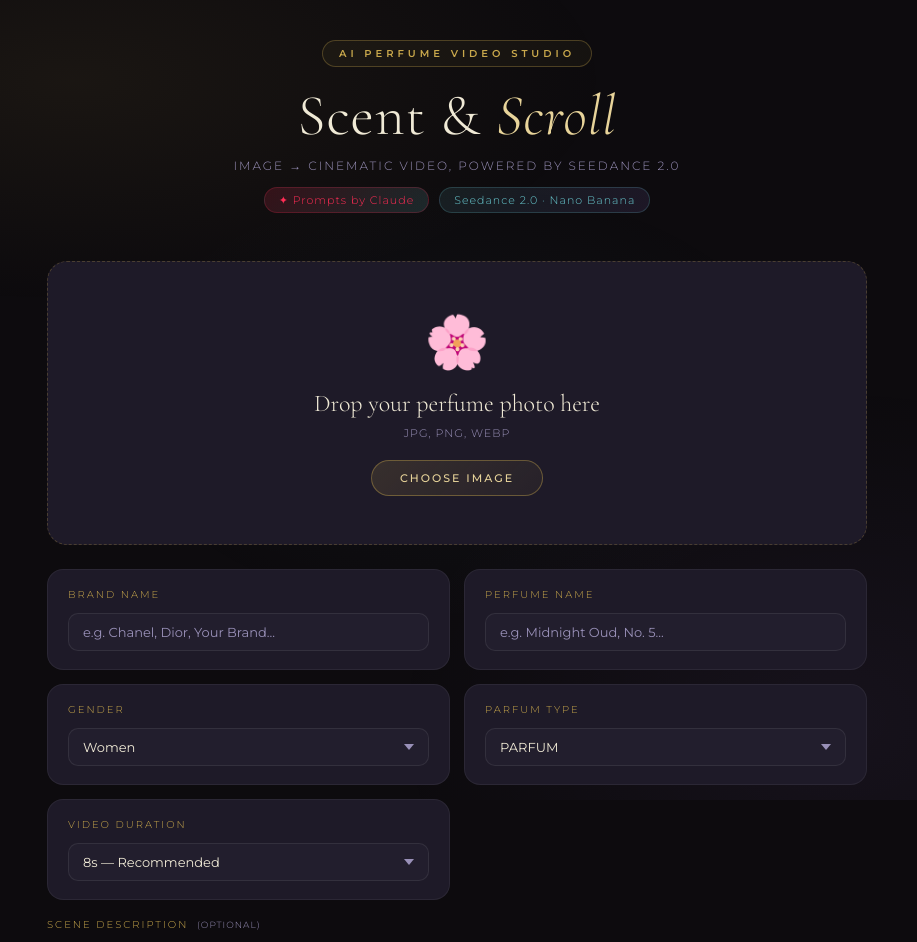
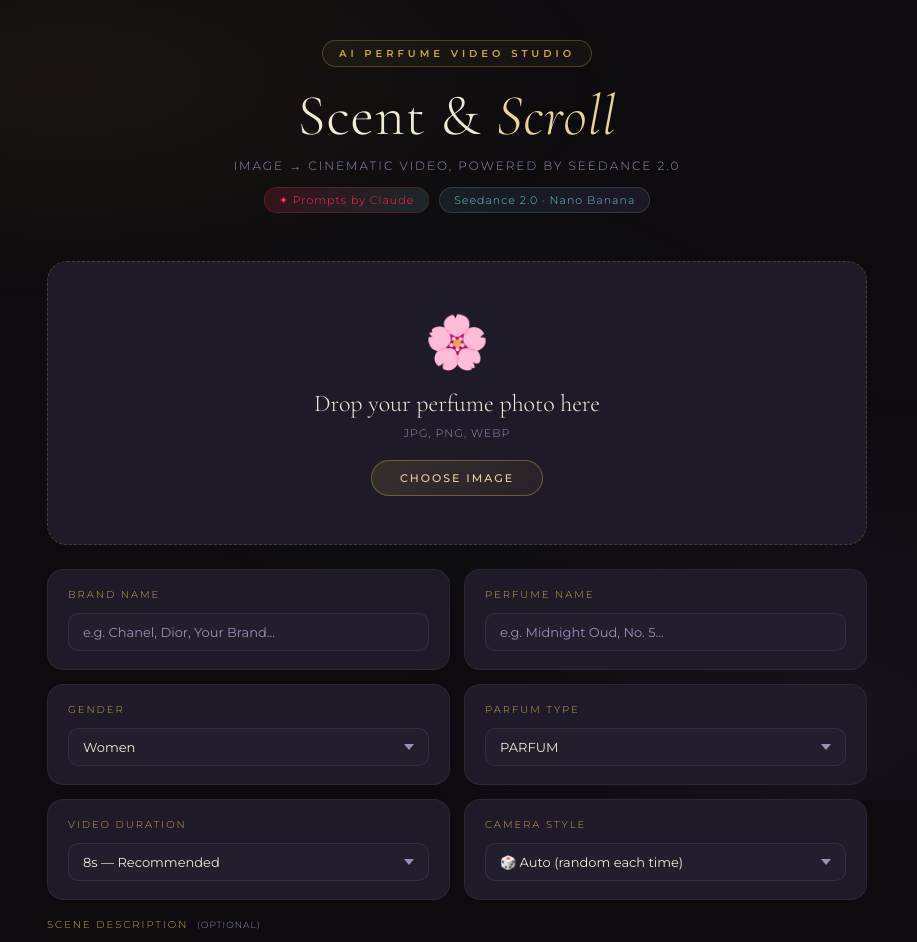
Before and after one commit to morshaked88/tiktokAgent, a Next.js app: page / in a window 1280 px wide. Shown: the top 942 px of the page, without its empty margins (183-1100 px from the left). Built offline with nearby package versions, Linux system fonts and the light colour scheme.

Commit message:
add camera style

```diff
--- a/app/api/prompts/route.ts
+++ b/app/api/prompts/route.ts
@@ -65,6 +65,7 @@ export async function POST(req: NextRequest) {
       perfumeName,
       gender,
       parfumType,
+      cameraStyle,
       videoDuration,
       customScene,
     } = await req.json()
@@ -86,8 +87,11 @@ export async function POST(req: NextRequest) {
       ? `Scene the creator wants: "${scene}"`
       : 'The creator has no scene preference — invent a compelling cinematic concept that fits the perfume.'
 
-    // Pick a random camera-move profile so videos feel visually varied across generations
-    const cameraStyle = CAMERA_STYLES[Math.floor(Math.random() * CAMERA_STYLES.length)]
+    // Use the user's chosen style, or pick randomly when "auto"
+    const chosen = cameraStyle && cameraStyle !== 'auto'
+      ? CAMERA_STYLES.find(s => s.name === cameraStyle) ?? null
+      : null
+    const selectedStyle = chosen ?? CAMERA_STYLES[Math.floor(Math.random() * CAMERA_STYLES.length)]
 
     const prompt = `Create AI Prompt.
 I want a cinematic video for my perfume brand ${productLabel} for ${gen}.
@@ -121,9 +125,9 @@ PROMPT LENGTH RULE:
 Short, concrete, noun-heavy prompts produce better video than long descriptive ones. The video model has limited attention — more words means more dilution, not more detail. Distill ruthlessly: 2–3 nouns, 1 location, 1 lighting condition, 1 camera move per phase. Drop adjective stacks. Drop abstract mood words.
 
 MANDATORY CAMERA STYLE (this is the camera move you MUST use — do not substitute):
-Camera profile: **${cameraStyle.name}**
-Mechanics: ${cameraStyle.description}
-Use this exact camera move in SENTENCE 3 of positivePrompt. Adapt the description naturally into the prompt (e.g. integrate "${cameraStyle.name.toLowerCase()}" wording), but do NOT replace it with a different camera move like "slow push-in" if that is not the assigned style. The first frame composition in firstFramePrompt should match the STARTING position of this camera move.
+Camera profile: **${selectedStyle.name}**
+Mechanics: ${selectedStyle.description}
+Use this exact camera move in SENTENCE 3 of positivePrompt. Adapt the description naturally into the prompt (e.g. integrate "${selectedStyle.name.toLowerCase()}" wording), but do NOT replace it with a different camera move like "slow push-in" if that is not the assigned style. The first frame composition in firstFramePrompt should match the STARTING position of this camera move.
 
 Guidelines for positivePrompt:
 Single flowing paragraph describing a STORY ARC across ${dur} seconds. The prompt MUST start with the verbatim realism declaration below and MUST end with the verbatim label lock. Structure:
@@ -211,7 +215,7 @@ Return ONLY a valid JSON object — no markdown, no backticks, no commentary:
       positivePrompt: String(parsed.positivePrompt),
       negativePrompt: String(parsed.negativePrompt),
       firstFramePrompt: String(parsed.firstFramePrompt),
-      cameraStyle: cameraStyle.name,
+      cameraStyle: selectedStyle.name,
     })
   } catch (e: unknown) {
     const message = e instanceof Error ? e.message : 'Unknown error'
--- a/app/page.tsx
+++ b/app/page.tsx
@@ -27,6 +27,22 @@ const GENDERS = [
 const PARFUM_TYPES = [
   { value: 'PARFUM', label: 'PARFUM' },
   { value: 'EAU DE PARFUM', label: 'EAU DE PARFUM' },
+]
+
+const CAMERA_STYLES = [
+  { value: 'auto',            label: '🎲 Auto (random each time)' },
+  { value: 'Slow push-in dolly',          label: '🔭 Slow Push-In Dolly' },
+  { value: 'Orbit half-circle',           label: '🔄 Orbit Half-Circle' },
+  { value: 'Crane descent',               label: '🏗 Crane Descent' },
+  { value: 'Pull-back reveal',            label: '↩ Pull-Back Reveal' },
+  { value: 'Tilt-up from ground',         label: '⬆ Tilt-Up from Ground' },
+  { value: 'Whip-pan reveal',             label: '⚡ Whip-Pan Reveal' },
+  { value: 'Tracking sidemove',           label: '↔ Tracking Sidemove' },
+  { value: 'Boom rise',                   label: '🚀 Boom Rise' },
+  { value: 'Rack focus pull',             label: '🎞 Rack Focus Pull' },
+  { value: 'Handheld documentary drift',  label: '🎥 Handheld Drift' },
+  { value: 'Diagonal arc',               label: '↗ Diagonal Arc' },
+  { value: 'Top-down to eye-level swoop', label: '🔽 Top-Down Swoop' },
 ]
 
 const VIDEO_DURATIONS = [
@@ -161,6 +177,7 @@ export default function Home() {
   const [perfumeName, setPerfumeName] = useState('')
   const [gender, setGender] = useState('women')
   const [parfumType, setParfumType] = useState('PARFUM')
+  const [cameraStyle, setCameraStyle] = useState('auto')
   const [videoDuration, setVideoDuration] = useState('8')
   const [customScene, setCustomScene] = useState('')
 
@@ -273,7 +290,7 @@ export default function Home() {
         headers: { 'Content-Type': 'application/json' },
         body: JSON.stringify({
           imageBase64, imageMediaType,
-          brandName, perfumeName, gender, parfumType, videoDuration, customScene,
+          brandName, perfumeName, gender, parfumType, cameraStyle, videoDuration, customScene,
         }),
       })
       const data = await res.json()
@@ -366,7 +383,7 @@ export default function Home() {
     setErrorMsg('')
     setProgress(5)
     setImageBase64(null); setImageDataUrl(null); setImageMediaType('image/jpeg')
-    setBrandName(''); setPerfumeName(''); setGender('women'); setParfumType('PARFUM')
+    setBrandName(''); setPerfumeName(''); setGender('women'); setParfumType('PARFUM'); setCameraStyle('auto')
     setVideoDuration('8'); setCustomScene('')
     setPositivePrompt(''); setNegativePrompt(''); setFirstFramePrompt('')
     setFirstFrameUrl('')
@@ -456,6 +473,9 @@ export default function Home() {
               </OptionCard>
               <OptionCard label="Video Duration">
                 <StyledSelect value={videoDuration} onChange={setVideoDuration} options={VIDEO_DURATIONS} />
+              </OptionCard>
+              <OptionCard label="Camera Style">
+                <StyledSelect value={cameraStyle} onChange={setCameraStyle} options={CAMERA_STYLES} />
               </OptionCard>
             </div>
 
```
Also changed, not shown: 1 other file (tests, documents, lock files or other folders).
